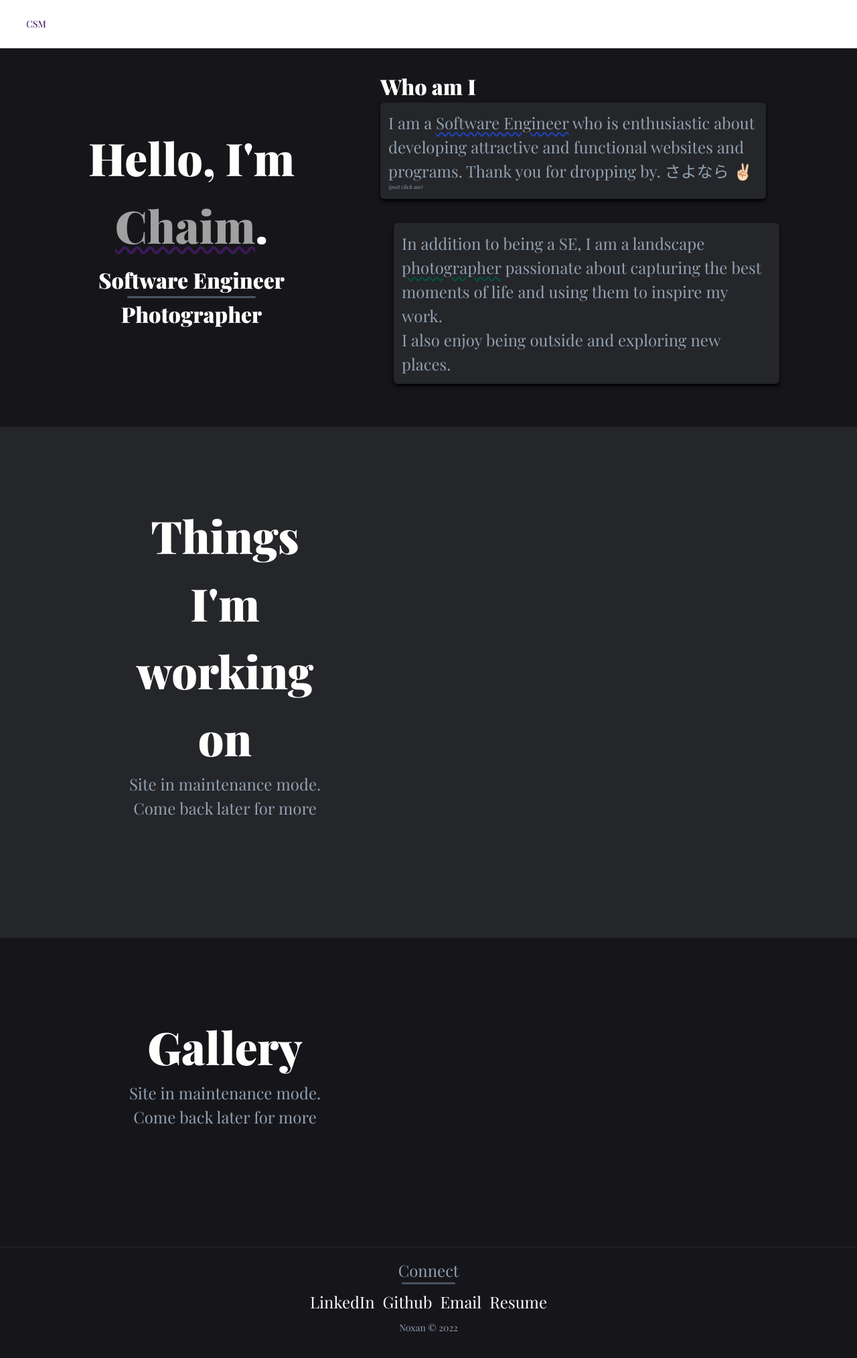
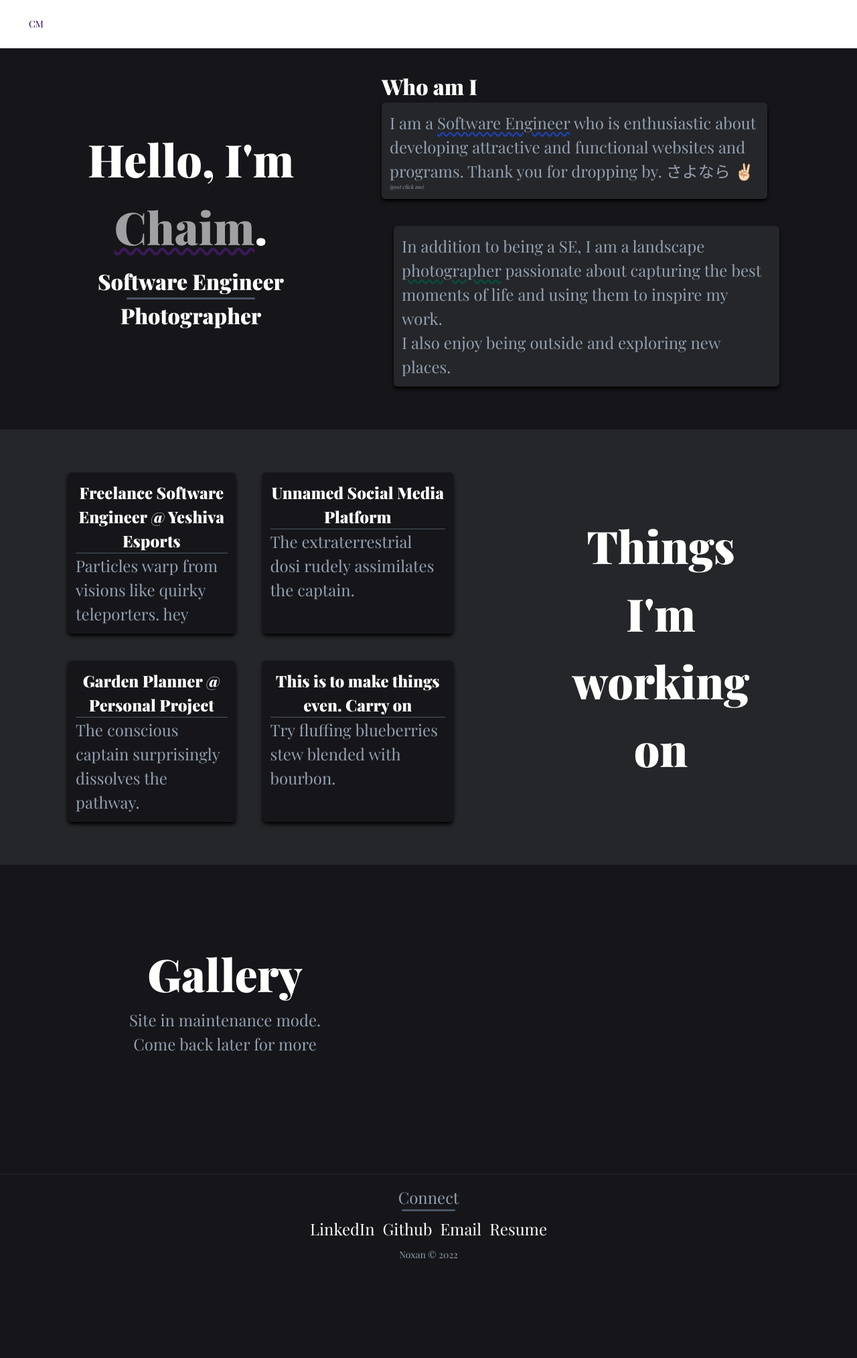
Before and after one commit to noxan-dev/personal-protfolioV2, a Flask app: page / in a window 1280 px wide. Shown: the whole page at 67% size. After the commit the page ends 1879 px from the top, so only its background shows below. Run offline with Flask 2, Linux system fonts and the light colour scheme; some libraries are stand-ins or nearby versions.

Commit message:
added project from git API. Added active highlighting on nav

```diff
--- a/app.py
+++ b/app.py
@@ -2,12 +2,32 @@ from flask import Flask, render_template
 from flask_caching import Cache
 from datetime import datetime
 import os
+import requests
 
 
 cache = Cache(config={'CACHE_TYPE': 'simple'})
 app = Flask(__name__)
 cache.init_app(app)
 app.config['SECRET_KEY'] = os.environ['SECRET_KEY']
+
+# parmas = {
+#     'client_id': '5596470317044314',
+#     'redirect_uri': 'https://chaimswebsite.herokuapp.com/',
+#     'scope': 'user_profile,user_media',
+#     'response_type': 'code'
+# }
+# response = requests.get('https://api.instagram.com/oauth/authorize', params=parmas)
+# print(response.url)
+
+
+@app.template_filter('remove_dashes')
+def remove_dashes(string):
+    return string.replace('-', ' ')
+
+
+@app.template_filter('upper')
+def upper(string):
+    return string.title()
 
 
 @app.route('/')
@@ -23,5 +43,16 @@ def about():
     return render_template('about.html')
 
 
+@app.route('/projects')
+@cache.cached(timeout=60)
+def projects():
+    response = requests.get('https://api.github.com/users/noxan-dev/repos')
+    repos_json = response.json()
+    repo_names = []
+    for repo in repos_json:
+        repo_names.append(repo['name'])
+    return render_template('projects.html', repos=repos_json, repo_names=repo_names)
+
+
 if __name__ == '__main__':
     app.run()
--- a/requirements.txt
+++ b/requirements.txt
@@ -8,6 +8,7 @@ itsdangerous==2.1.2
 Jinja2==3.1.2
 MarkupSafe==2.1.1
 pip==22.1.2
-setuptools==62.6.0
+setuptools==63.1.0
 Werkzeug==2.1.2
 wheel==0.37.1
+requests==2.28.1
--- a/static/css/styles.css
+++ b/static/css/styles.css
@@ -22,7 +22,171 @@ h2 {
     font-weight: 900 !important;
 }
 
+h3 {
+    color: #fffffe;
+    font-size: 1.50rem !important;
+    font-weight: 900 !important;
+}
+
 p {
     color: #94a1b2;
     font-size: 1.5rem;
 }
+
+input {
+  display: none;
+}
+
+.open {
+  background-color: #3c3c3c;
+  width: 24px;
+  height: 4px;
+  display: block;
+  border-radius: 2px;
+  cursor: pointer;
+  position: relative;
+  top: 8px;
+}
+
+.open:before {
+  content: "";
+  background-color: #3c3c3c;
+  width: 24px;
+  height: 4px;
+  display: block;
+  border-radius: 2px;
+  position: relative;
+  top: -8px;
+  transform: rotate(0deg);
+  transition: all 0.3s ease;
+}
+
+.open:after {
+  content: "";
+  background-color: #3c3c3c;
+  width: 24px;
+  height: 4px;
+  display: block;
+  border-radius: 2px;
+  position: relative;
+  top: 4px;
+  transform: rotate(0deg);
+  transition: all 0.3s ease;
+}
+
+.menuOpen {
+  width: 24px;
+  height: 20px;
+  display: block;
+  padding: 15px;
+  cursor: pointer;
+  float: right;
+}
+
+.menuOpen:hover .open:before {
+  top: -9px;
+}
+
+.menuOpen:hover .open:after {
+  top: 5px;
+}
+
+.menu {
+  position: fixed;
+  width: 100vw;
+  height: 100vh;
+  top: 0;
+  left: 0;
+  background: rgba(255, 135, 2, 0.9);
+}
+
+.menu label {
+  width: 30px;
+  height: 30px;
+  position: absolute;
+  right: 20px;
+  top: 20px;
+  background-size: 100%;
+  cursor: pointer;
+}
+
+.menu .menuContent {
+  position: relative;
+  top: 50%;
+  font-size: 54px;
+  text-align: center;
+  padding-bottom: 20px;
+  margin-top: -170px;
+}
+
+.menu ul {
+  list-style: none;
+  padding: 0;
+  margin: 0 auto;
+}
+
+.menu ul li a {
+  display: block;
+  color: white;
+  text-decoration: none;
+  transition: color 0.2s;
+  text-transform: uppercase;
+  padding: 10px 0;
+}
+
+.menu ul li a:hover {
+  color: #ff8702;
+}
+
+.menu ul li:hover {
+  background: white;
+}
+
+.menuEffects {
+  opacity: 0;
+  visibility: hidden;
+  transition: opacity 0.5s, visibility 0.5s;
+}
+
+.menuEffects ul {
+  transform: translateY(0%);
+  transition: all 0.5s;
+}
+
+#menuToggle:checked ~ .menuEffects {
+  opacity: 1;
+  visibility: visible;
+  transition: opacity 0.5s;
+}
+
+#menuToggle:checked ~ .menuEffects ul {
+  opacity: 1;
+}
+
+#menuToggle:checked ~ .menuOpen .open {
+  background-color: transparent;
+}
+
+#menuToggle:checked ~ .menuOpen .open:before {
+  content: "";
+  background-color: white;
+  transform: rotate(45deg);
+  position: absolute;
+  top: 0;
+  right: 0;
+  z-index: 1;
+}
+
+#menuToggle:checked ~ .menuOpen .open:after {
+  content: "";
+  background-color: white;
+  transform: rotate(-45deg);
+  position: relative;
+  top: 0;
+  right: 0;
+  z-index: 1;
+}
+
+#menuToggle:not(:checked) ~ .menuEffects ul {
+  transform: translateY(-30%);
+}
--- a/templates/about.html
+++ b/templates/about.html
@@ -1,4 +1,5 @@
 {% extends 'base.html' %}
+{% set active_page = 'about' %}
 
 {% block title %}About{% endblock title %}
 
--- a/templates/base.html
+++ b/templates/base.html
@@ -23,7 +23,7 @@
 
 <body>
 <div class="layout">
-   {% include 'navbar.html' %}
+    {% include 'navbar.html' %}
 
     {% block content %}
 
@@ -44,8 +44,8 @@
                         class="text-white md:hover:bg-transparent hover:text-gray-400">Github</p></a>
                 <a href="mailto:chaim.s.malek@gmail.com"><p
                         class="text-white md:hover:bg-transparent hover:text-gray-400">Email</p></a>
-                <a href="{{ url_for('static', filename='files/resume.pdf') }}"><p
-                        class="text-white md:hover:bg-transparent hover:text-gray-400">Resume</p>
+                <a href="https://docs.google.com/document/d/e/2PACX-1vRSF8SVTkfuoKIszoOgRfr4_WnmSvEcY9hjnSbF7OGKOH5hFdSik9U65miZKM5b4g/pub">
+                    <p class="text-white md:hover:bg-transparent hover:text-gray-400">Resume</p>
                 </a>
             </div>
             <p class="text-sm inset-x-0 bottom-0 top-full">Noxan &copy; {{ year }}</p>
--- a/templates/indexV2.html
+++ b/templates/indexV2.html
@@ -1,14 +1,14 @@
 {% extends 'base.html' %}
+{% set active_page = 'home' %}
 
 {% block title %}Home{% endblock title %}
 
 
 {% block content %}
     <section id="introduction" class="bg-[#16161a]">
-        <div class="main px-5 pt-8 pb-16 grid gap-4 grid-rows-auto grid-flow-rows lg:grid-cols-auto lg:grid-flow-col h-fit w-full">
-            <div class="place-self-center">
+        <div class="main px-5 pt-8 pb-16 grid gap-5 grid-rows-auto grid-flow-rows lg:grid-cols-auto lg:grid-flow-col h-fit w-full">
+            <div class="place-self-center text-center">
                 <div class="intro-text lg:px-24 lg:max-w-lg">
-                    <div class="text-center">
                     <h1>Hello, I'm <span
                             class="animate-[pulse_4s_ease-in-out_infinite] underline decoration-wavy decoration-4 decoration-purple-900 underline-offset-4">Chaim</span>.
                     </h1>
@@ -17,8 +17,7 @@
                     <h2>Photographer</h2>
                 </div>
             </div>
-            </div>
-            <div class="grid gap-4 grid-rows-auto grid-flow-rows lg:mr-24">
+            <div class="grid gap-10 grid-rows-auto grid-flow-rows lg:mr-24">
                 <div class="place-self-start">
                     <div class="synopsys lg:max-w-xl">
                         <h2>Who am I</h2>
@@ -34,7 +33,7 @@
                     </div>
                 </div>
                 <div class="place-self-end">
-                    <div class="synopsys pt-5 lg:max-w-xl place-self-end">
+                    <div class="synopsys lg:max-w-xl place-self-end">
                         <div class="p-3 shadow-md shadow-current rounded-md bg-[#242629] lg:hover:animate-bounce">
                             <p>In addition to being a SE, I am a landscape <span
                                     class="underline decoration-wavy decoration-3 decoration-emerald-900 underline-offset-4">photographer</span>
@@ -48,10 +47,43 @@
         </div>
     </section>
     <section id="work" class="bg-[#242629]">
-        <div class="px-10 pt-5 lg:px-20 lg:py-28 h-full">
-            <div class="md:pl-24 lg:pr-24 lg:max-w-lg text-center">
+        <div class="px-5 py-16 grid gap-5 grid-rows-auto grid-flow-rows lg:grid-cols-auto lg:grid-flow-col h-fit">
+            <div class="place-self-center order-2 lg:order-1">
+                <div class="grid gap-10 grid-rows-auto grid-flow-rows lg:grid-cols-auto lg:grid-rows-2 lg:grid-flow-col max-w-xl lg:ml-16">
+                    <a href="https://www.yeshivaesports.com">
+                        <div class="p-3 shadow-md shadow-current lg:hover:shadow-current lg:hover:shadow-lg rounded-md bg-[#16161a] h-full">
+                            <h3 class="text-center">Freelance Software Engineer @ Yeshiva Esports</h3>
+                            <hr class="border-b-1 rounded bg-gray-600 border-gray-600 mx-auto">
+                            <p>Particles warp from visions like quirky teleporters. hey</p>
+                        </div>
+                    </a>
+                    <a href="https://github.com/noxan-dev/Garden-Planner">
+                        <div class="p-3 shadow-md shadow-current lg:hover:shadow-current lg:hover:shadow-lg rounded-md bg-[#16161a] h-full">
+                            <h3 class="text-center">Garden Planner @ Personal Project</h3>
+                            <hr class="border-b-1 rounded bg-gray-600 border-gray-600 mx-auto">
+                            <p>The conscious captain surprisingly dissolves the pathway.</p>
+                        </div>
+                    </a>
+                    <a href="https://github.com/noxan-dev/Garden-Planner">
+                        <div class="p-3 shadow-md shadow-current lg:hover:shadow-current lg:hover:shadow-lg rounded-md bg-[#16161a] h-full">
+                            <h3 class="text-center">Unnamed Social Media Platform</h3>
+                            <hr class="border-b-1 rounded bg-gray-600 border-gray-600 mx-auto">
+                            <p>The extraterrestrial dosi rudely assimilates the captain.</p>
+                        </div>
+                    </a>
+                     <a href="https://github.com/noxan-dev/Garden-Planner">
+                        <div class="p-3 shadow-md shadow-current lg:hover:shadow-current lg:hover:shadow-lg rounded-md bg-[#16161a] h-full">
+                            <h3 class="text-center">This is to make things even. Carry on</h3>
+                            <hr class="border-b-1 rounded bg-gray-600 border-gray-600 mx-auto">
+                            <p>Try fluffing blueberries stew blended with bourbon.</p>
+                        </div>
+                    </a>
+                </div>
+            </div>
+            <div class="place-self-center text-center order-1">
+                <div class="lg:px-24 lg:max-w-lg">
                     <h1>Things I'm working on</h1>
-                <p class="pb-16">Site in maintenance mode. Come back later for more</p>
+                </div>
             </div>
         </div>
     </section>
--- a/templates/navbar.html
+++ b/templates/navbar.html
@@ -20,23 +20,23 @@
                 <ul class="flex flex-col mt-4 lg:flex-row lg:space-x-8 lg:mt-0 lg:text-xl lg:font-semibold">
                     <li>
                         <a href="{{ url_for('redesign') }}"
-                           class="block py-2 pr-4 pl-3 bg-blue-700 rounded lg:bg-transparent lg:p-0 text-white hover:text-gray-400"
+                           class="{{ 'text-gray-400' if active_page == 'home' }} block py-2 pr-4 pl-3 bg-blue-700 rounded lg:bg-transparent lg:p-0 text-white hover:text-gray-400"
                            aria-current="page">Home</a>
                     </li>
                     <li>
                         <a href="{{ url_for('about') }}"
-                           class="block py-2 pr-4 pl-3 border-gray-100 hover:bg-gray-50 lg:hover:bg-transparent lg:border-0 lg:p-0 text-white hover:text-gray-400">About</a>
+                           class="{{ 'text-gray-400' if active_page == 'about' }} block py-2 pr-4 pl-3 border-gray-100 hover:bg-gray-50 lg:hover:bg-transparent lg:border-0 lg:p-0 text-white hover:text-gray-400">About</a>
                     </li>
                     <li>
                         <a href="#contact"
                            class="block py-2 pr-4 pl-3 border-gray-100 hover:bg-gray-50 lg:hover:bg-transparent lg:border-0 lg:p-0 text-white hover:text-gray-400">Contact</a>
                     </li>
                     <li>
-                        <a href="#work"
-                           class="block py-2 pr-4 pl-3 border-gray-100 hover:bg-gray-50 lg:hover:bg-transparent lg:border-0 lg:p-0 text-white hover:text-gray-400">Projects</a>
+                        <a href="{{ url_for('projects') }}"
+                           class="{{ 'text-gray-400' if active_page == 'projects' }} block py-2 pr-4 pl-3 border-gray-100 hover:bg-gray-50 lg:hover:bg-transparent lg:border-0 lg:p-0 text-white hover:text-gray-400">Projects</a>
                     </li>
                     <li>
-                        <a href="#"
+                        <a href="https://chaimsblog.herokuapp.com"
                            class="block py-2 pr-4 pl-3 border-gray-100 hover:bg-gray-50 lg:hover:bg-transparent lg:border-0 lg:p-0 text-white hover:text-gray-400">Blog</a>
                     </li>
                     <li>
```
Also changed, not shown: setup.py (added, +14 -0 lines), templates/projects.html (added, +22 -0 lines), static/images/favicon/android-chrome-192x192.png, static/images/favicon/android-chrome-512x512.png, static/images/favicon/apple-touch-icon.png, static/images/favicon/favicon-16x16.png, static/images/favicon/favicon-32x32.png, static/images/favicon/favicon.ico, static/images/logo.png. Lines whose indentation alone changed are shown as unchanged.
